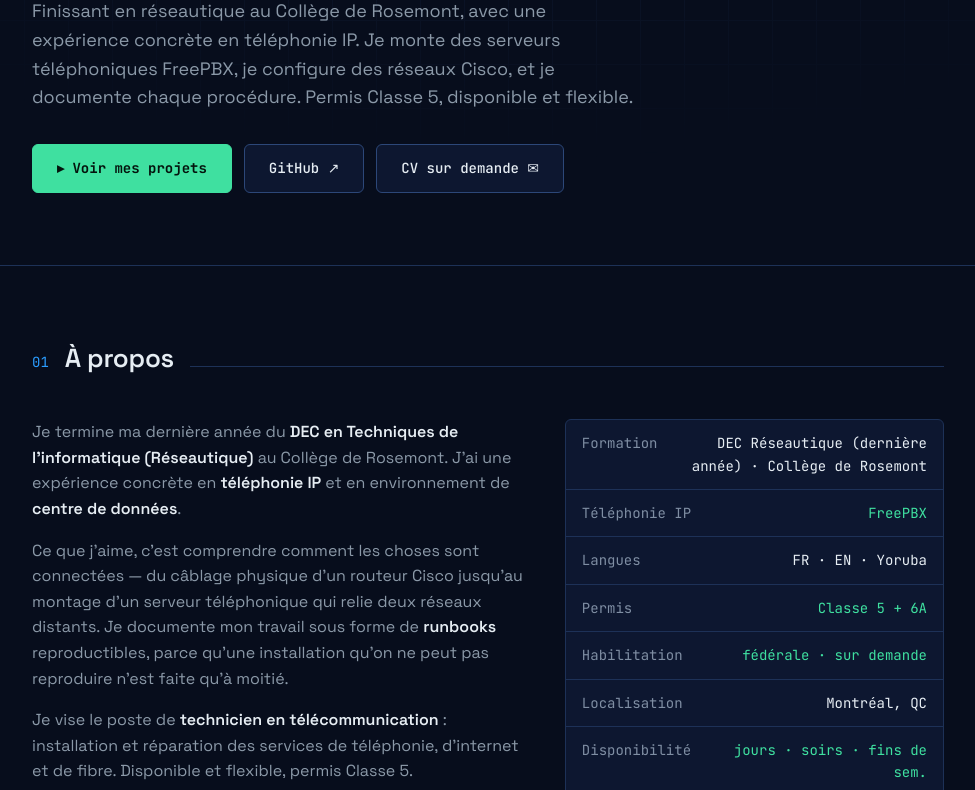
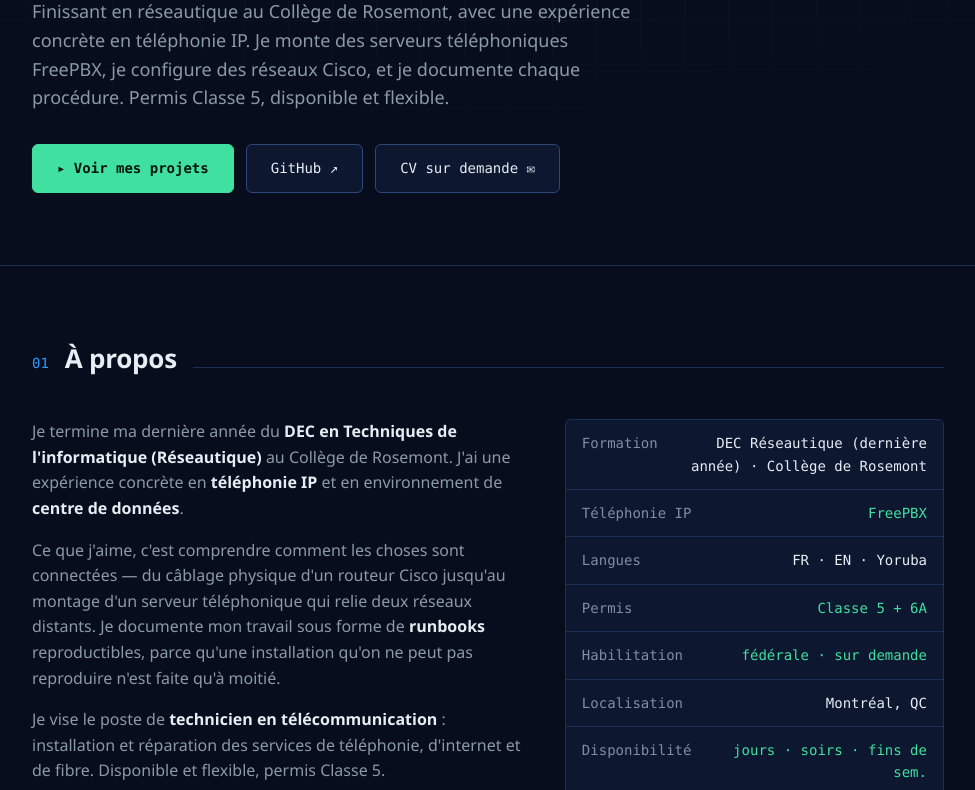
Before and after one commit to Bazeeza/bazeeza.github.io, a plain HTML site: page index.html in a window 1280 px wide. Shown: the part 283-1073 px from the top of the page, without its empty margins (152-1127 px from the left). Drawn offline with Linux system fonts and the light colour scheme.

Commit message:
Replace Google Fonts with system font stacks
The page no longer contacts fonts.googleapis.com, so visitors' IP addresses are not sent to a third party and the first render does not wait for font files. Segoe UI and Consolas match the fonts used in the profile banner SVG.

```diff
--- a/assets/css/tokens.css
+++ b/assets/css/tokens.css
@@ -27,8 +27,9 @@
   --color-violet:#c792ea;      /* supervision, secondary highlight */
 
   /* Typography */
-  --font-sans:'Space Grotesk',system-ui,sans-serif;
-  --font-mono:'JetBrains Mono',monospace;
+  /* System font stacks: same families as the profile banner, no web font download */
+  --font-sans:'Segoe UI',system-ui,-apple-system,Roboto,'Helvetica Neue',Arial,sans-serif;
+  --font-mono:Consolas,'Cascadia Mono','SFMono-Regular',Menlo,'Liberation Mono',monospace;
   --text-xs:.75rem;      /* 12 px */
   --text-sm:.875rem;     /* 14 px */
   --text-base:1rem;      /* 16 px */
--- a/index.html
+++ b/index.html
@@ -5,9 +5,6 @@
 <meta name="viewport" content="width=device-width, initial-scale=1.0">
 <title>bazeeza — Technicien en télécommunication</title>
 <meta name="description" content="Portfolio de bazeeza — technicien en télécommunication. Téléphonie IP (FreePBX), réseaux Cisco, infrastructure et supervision.">
-<link rel="preconnect" href="https://fonts.googleapis.com">
-<link rel="preconnect" href="https://fonts.gstatic.com" crossorigin>
-<link href="https://fonts.googleapis.com/css2?family=Space+Grotesk:wght@400;500;600;700&family=JetBrains+Mono:wght@400;500;700&display=swap" rel="stylesheet">
 <link rel="stylesheet" href="assets/css/tokens.css">
 <link rel="stylesheet" href="assets/css/main.css">
 </head>
```
